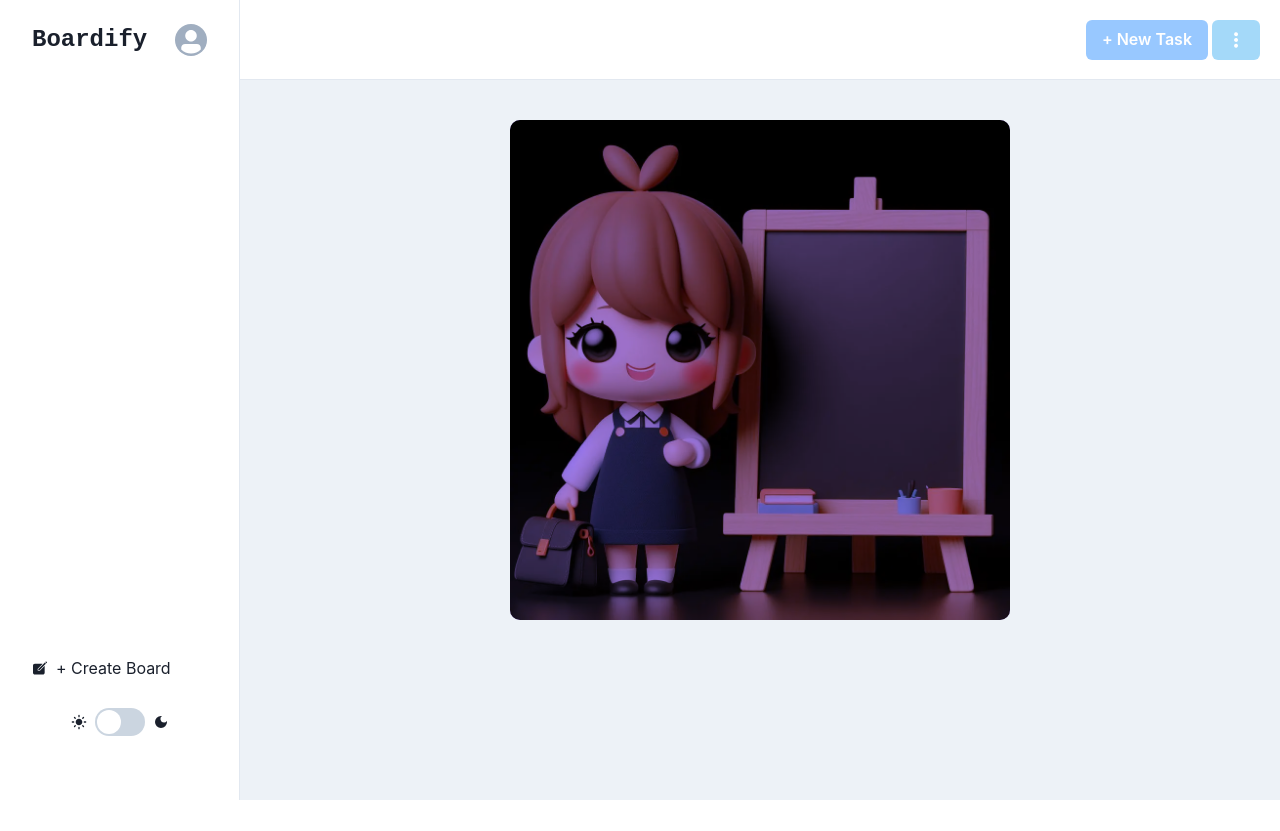
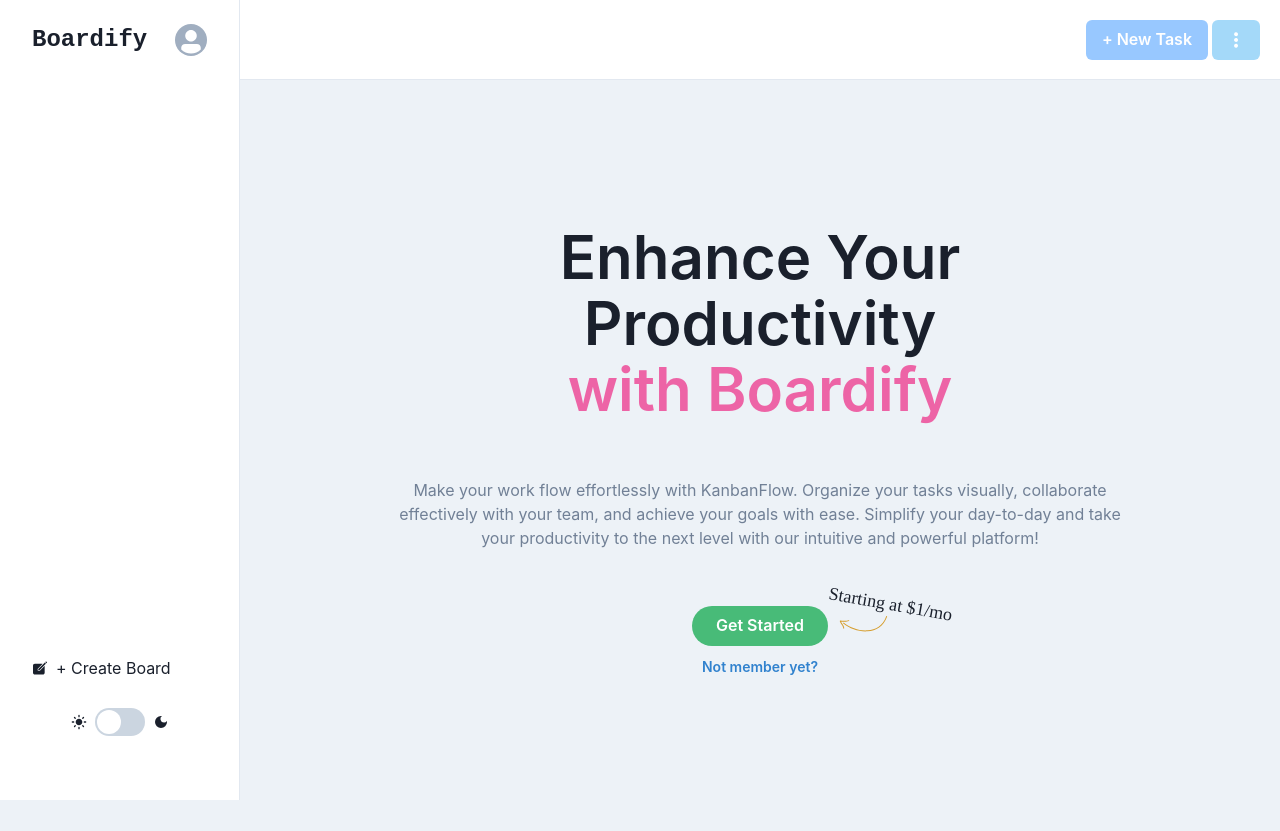
Before and after one commit to EdiedRamos/boardify, a React (Vite) app: page / in a window 1280 px wide. Before the commit the page ends 800 px from the top, so only its background shows below. Built offline with nearby package versions, Linux system fonts and the light colour scheme.

Commit message:
feat: landing added

```diff
--- /dev/null
+++ b/src/Components/Atoms/Arrow/Arrow.tsx
@@ -0,0 +1,14 @@
+import { createIcon } from "@chakra-ui/react";
+
+export const Arrow = createIcon({
+  displayName: "Arrow",
+  viewBox: "0 0 72 24",
+  path: (
+    <path
+      fillRule="evenodd"
+      clipRule="evenodd"
+      d="M0.600904 7.08166C0.764293 6.8879 1.01492 6.79004 1.26654 6.82177C2.83216 7.01918 5.20326 7.24581 7.54543 7.23964C9.92491 7.23338 12.1351 6.98464 13.4704 6.32142C13.84 6.13785 14.2885 6.28805 14.4722 6.65692C14.6559 7.02578 14.5052 7.47362 14.1356 7.6572C12.4625 8.48822 9.94063 8.72541 7.54852 8.7317C5.67514 8.73663 3.79547 8.5985 2.29921 8.44247C2.80955 9.59638 3.50943 10.6396 4.24665 11.7384C4.39435 11.9585 4.54354 12.1809 4.69301 12.4068C5.79543 14.0733 6.88128 15.8995 7.1179 18.2636C7.15893 18.6735 6.85928 19.0393 6.4486 19.0805C6.03792 19.1217 5.67174 18.8227 5.6307 18.4128C5.43271 16.4346 4.52957 14.868 3.4457 13.2296C3.3058 13.0181 3.16221 12.8046 3.01684 12.5885C2.05899 11.1646 1.02372 9.62564 0.457909 7.78069C0.383671 7.53862 0.437515 7.27541 0.600904 7.08166ZM5.52039 10.2248C5.77662 9.90161 6.24663 9.84687 6.57018 10.1025C16.4834 17.9344 29.9158 22.4064 42.0781 21.4773C54.1988 20.5514 65.0339 14.2748 69.9746 0.584299C70.1145 0.196597 70.5427 -0.0046455 70.931 0.134813C71.3193 0.274276 71.5206 0.70162 71.3807 1.08932C66.2105 15.4159 54.8056 22.0014 42.1913 22.965C29.6185 23.9254 15.8207 19.3142 5.64226 11.2727C5.31871 11.0171 5.26415 10.5479 5.52039 10.2248Z"
+      fill="currentColor"
+    />
+  ),
+});
--- a/src/Components/Atoms/index.ts
+++ b/src/Components/Atoms/index.ts
@@ -1 +1,2 @@
+export { Arrow } from "./Arrow/Arrow";
 export { ColorModeToggle } from "./ColorModeToggle/ColorModeToggle";
--- /dev/null
+++ b/src/Components/Middlewares/SessionMiddleware/SessionMiddleware.tsx
@@ -0,0 +1,16 @@
+import type { ReactNode } from "react";
+
+import { useSessionStore } from "@/Store";
+
+type PropsType = {
+  children: ReactNode;
+  fallback: JSX.Element;
+};
+
+export const SessionMiddleware = ({ children, fallback }: PropsType) => {
+  const { isLogged } = useSessionStore();
+
+  if (!isLogged) return fallback;
+
+  return children;
+};
--- /dev/null
+++ b/src/Components/Middlewares/index.ts
@@ -0,0 +1 @@
+export { SessionMiddleware } from "./SessionMiddleware/SessionMiddleware";
--- a/src/Components/Molecules/SignIn/SignIn.tsx
+++ b/src/Components/Molecules/SignIn/SignIn.tsx
@@ -25,9 +25,9 @@
 import { FaEye } from "react-icons/fa";
 import { FaEyeSlash } from "react-icons/fa";
 
-type PropTypes = ButtonProps;
+type PropTypes = ButtonProps & { text?: string };
 
-export const SignIn = ({ ...props }: PropTypes): JSX.Element => {
+export const SignIn = ({ text, ...props }: PropTypes): JSX.Element => {
   const { isOpen, onOpen, onClose } = useDisclosure();
   const { isActive, toggle } = useToggle();
   const { initialValues, onSubmit, validate, isLoading } = SignInController();
@@ -35,7 +35,7 @@
   return (
     <>
       <Button w={"full"} onClick={onOpen} {...props}>
-        SignIn
+        {text ?? "SignIn"}
       </Button>
       <Drawer isOpen={isOpen} placement="right" size="sm" onClose={onClose}>
         <DrawerOverlay />
--- a/src/Components/Molecules/SignUp/SignUp.tsx
+++ b/src/Components/Molecules/SignUp/SignUp.tsx
@@ -24,9 +24,9 @@
 import { useToggle } from "@/Core/Hooks";
 import { SignUpController } from "./SignUpController";
 
-type PropTypes = ButtonProps;
+type PropTypes = ButtonProps & { text?: string };
 
-export const SignUp = ({ ...props }: PropTypes): JSX.Element => {
+export const SignUp = ({ text, ...props }: PropTypes): JSX.Element => {
   const { isOpen, onOpen, onClose } = useDisclosure();
   const { isActive, toggle } = useToggle();
 
@@ -35,7 +35,7 @@
   return (
     <>
       <Button w="full" onClick={onOpen} {...props}>
-        SignUp
+        {text ?? "SignUp"}
       </Button>
       <Drawer isOpen={isOpen} placement="right" size="sm" onClose={onClose}>
         <DrawerOverlay />
--- a/src/Components/Organisms/Board/Board.tsx
+++ b/src/Components/Organisms/Board/Board.tsx
@@ -1,18 +1,18 @@
 import { Box } from "@chakra-ui/react";
 
-import { AddTaskGroup, TaskColumn } from "@/Components/Organisms";
-
+import { SessionMiddleware } from "@/Components/Middlewares";
+import { EmptySection } from "@/Components/Molecules";
+import { AddTaskGroup, Landing, TaskColumn } from "@/Components/Organisms";
 import { useDashboardStore } from "@/Store";
-import { EmptySection } from "@/Components/Molecules";
 
 export const Board = (): JSX.Element => {
   const { boards, currentBoard } = useDashboardStore();
 
-  if (currentBoard === null || currentBoard === undefined) {
-    return <EmptySection />;
-  }
-
   return (
+    <SessionMiddleware fallback={<Landing />}>
+      {currentBoard === null || currentBoard === undefined ? (
+        <EmptySection />
+      ) : (
         <Box
           display="flex"
           h="calc(100vh - 80px)"
@@ -28,5 +28,7 @@
             ))}
           <AddTaskGroup />
         </Box>
+      )}
+    </SessionMiddleware>
   );
 };
--- /dev/null
+++ b/src/Components/Organisms/Landing/Landing.tsx
@@ -0,0 +1,89 @@
+import {
+  Box,
+  Heading,
+  Container,
+  Text,
+  Stack,
+  Icon,
+  useColorModeValue,
+} from "@chakra-ui/react";
+
+import { Arrow } from "@/Components/Atoms";
+import { SignIn, SignUp } from "@/Components/Molecules";
+
+export const Landing = () => {
+  return (
+    <>
+      <Container maxW={"3xl"}>
+        <Stack
+          as={Box}
+          textAlign={"center"}
+          spacing={{ base: 8, md: 14 }}
+          py={{ base: 20, md: 36 }}
+        >
+          <Heading
+            fontWeight={600}
+            fontSize={{ base: "2xl", sm: "4xl", md: "6xl" }}
+            lineHeight={"110%"}
+          >
+            Enhance Your Productivity <br />
+            <Text as={"span"} color={"pink.400"}>
+              with Boardify
+            </Text>
+          </Heading>
+          <Text color={"gray.500"}>
+            Make your work flow effortlessly with KanbanFlow. Organize your
+            tasks visually, collaborate effectively with your team, and achieve
+            your goals with ease. Simplify your day-to-day and take your
+            productivity to the next level with our intuitive and powerful
+            platform!
+          </Text>
+          <Stack
+            direction={"column"}
+            spacing={3}
+            align={"center"}
+            alignSelf={"center"}
+            position={"relative"}
+          >
+            <SignIn
+              text="Get Started"
+              colorScheme={"green"}
+              bg={"green.400"}
+              rounded={"full"}
+              px={6}
+              _hover={{
+                bg: "green.500",
+              }}
+            />
+            <SignUp
+              text="Not member yet?"
+              variant={"link"}
+              colorScheme={"blue"}
+              size={"sm"}
+            />
+            <Box>
+              <Icon
+                as={Arrow}
+                color={useColorModeValue("yellow.500", "yellow.300")}
+                w={71}
+                position={"absolute"}
+                right={-71}
+                top={"10px"}
+              />
+              <Text
+                fontSize={"lg"}
+                fontFamily={"Caveat"}
+                position={"absolute"}
+                right={"-125px"}
+                top={"-15px"}
+                transform={"rotate(10deg)"}
+              >
+                Starting at $1/mo
+              </Text>
+            </Box>
+          </Stack>
+        </Stack>
+      </Container>
+    </>
+  );
+};
--- a/src/Store/index.ts
+++ b/src/Store/index.ts
@@ -1 +1,2 @@
 export { useDashboardStore } from "./Bashboard/dashboard.store";
+export { useSessionStore } from "./Session/session.store";
```
Also changed, not shown: src/Components/Organisms/index.ts (+5 -4 lines). Lines whose indentation alone changed are shown as unchanged.
